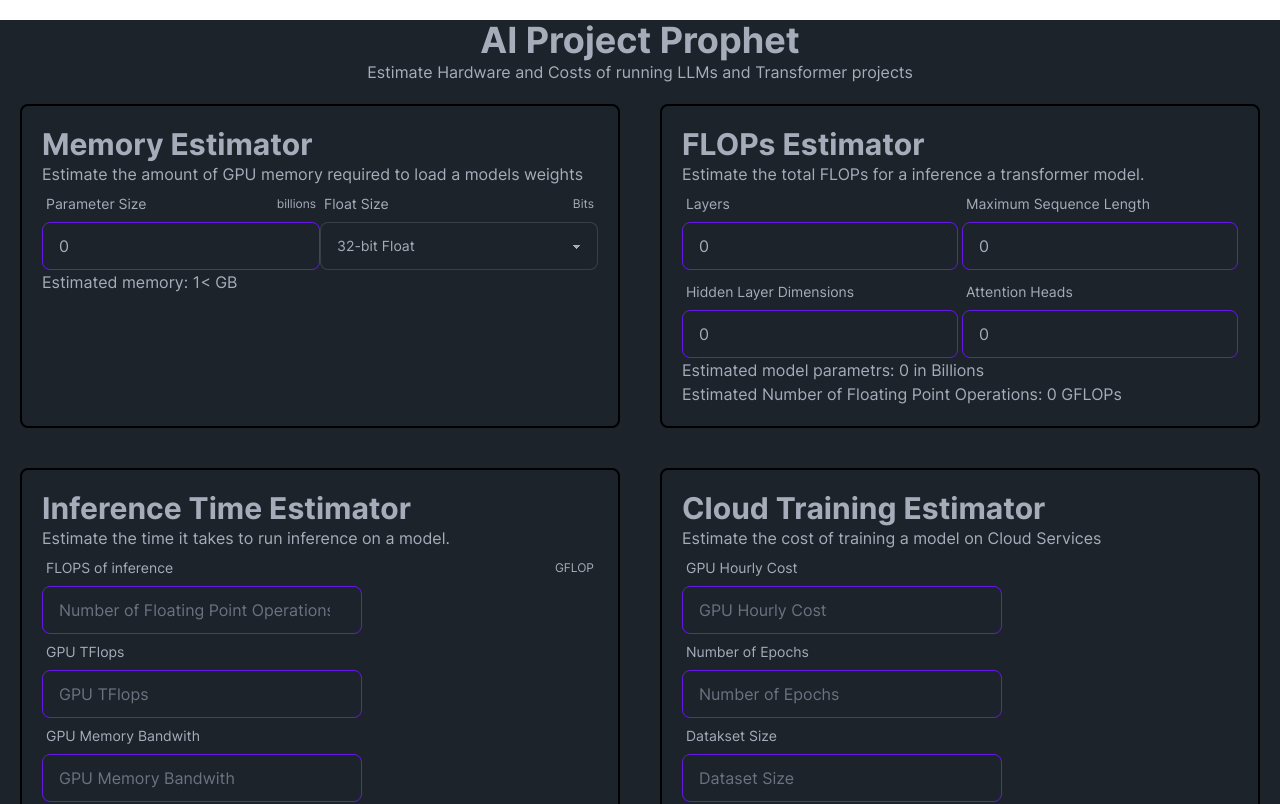
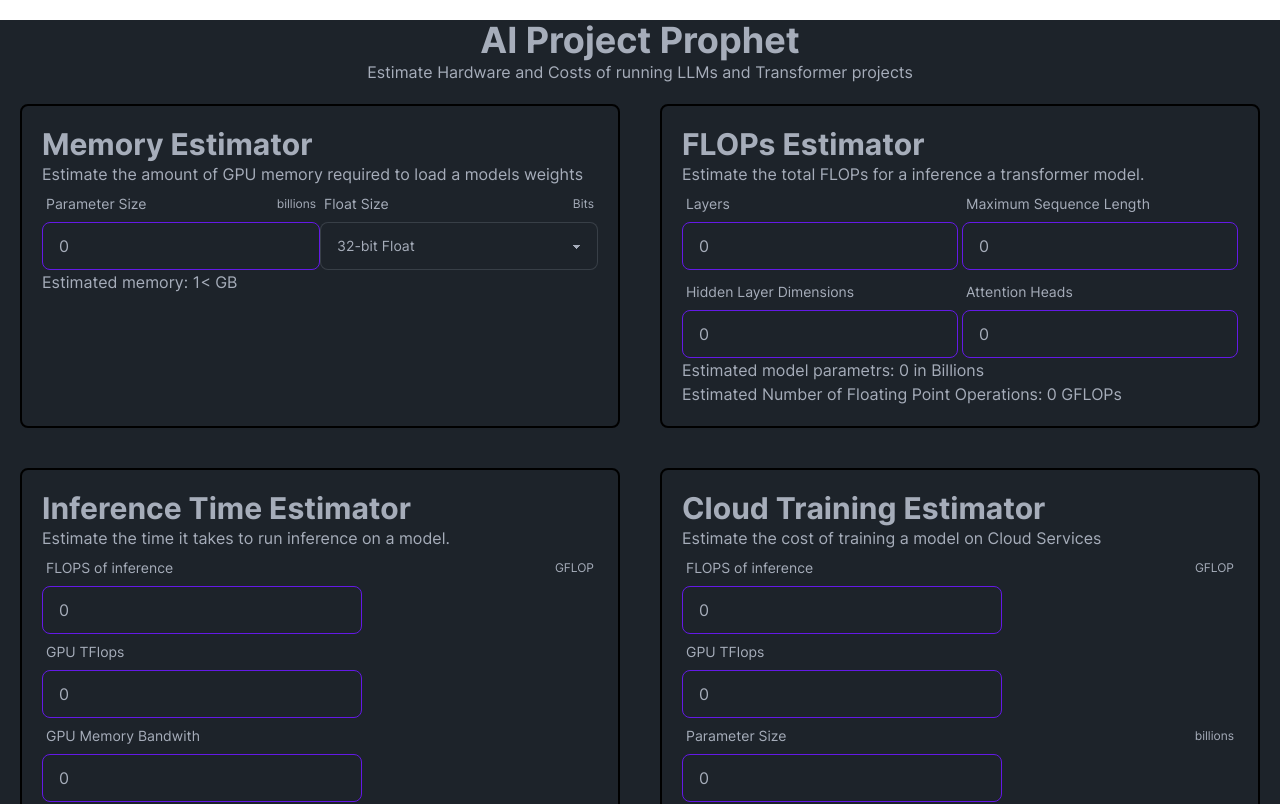
Before and after one commit to isEmmanuelOlowe/llm-cost-estimator, a Next.js app: page / in a window 1280 px wide. Shown: the top 804 px of the page. Built offline with nearby package versions, Linux system fonts and the light colour scheme.

Commit message:
FEAT: compiles

```diff
--- a/src/estimator/estimator.ts
+++ b/src/estimator/estimator.ts
@@ -36,7 +36,7 @@ export function estimateInferenceTime(
   gpu_tflops: number,
   num_params: number,
   memory_bandwidth: number,
-  overhead_factor: 1.2
+  overhead_factor: number
 ): number {
   // Convert GPU TFLOPs to FLOPs and divide by 2 because of FMA.
   const gpu_flops: number = (gpu_tflops * 1e12) / 2;
@@ -66,7 +66,7 @@ export function estimateTrainingCost(
   gpu_tflops: number,
   num_params: number,
   memory_bandwidth: number,
-  overhead_factor: 1.2,
+  overhead_factor: number,
   gpu_hourly_cost: number,
   num_epochs: number,
   dataset_size: number
--- a/src/pages/index.tsx
+++ b/src/pages/index.tsx
@@ -31,15 +31,15 @@ export default function HomePage() {
   const [numHeads, setNumHeads] = useState<number>(0);
 
   //Estimating the inference time
-  const [flops, setFlops] = useState<number>();
-  const [gpuTFlops, setGpuTFlops] = useState<number>();
-  const [memoryBandwith, setMemoryBaandwith] = useState<number>();
+  const [flops, setFlops] = useState<number>(0);
+  const [gpuTFlops, setGpuTFlops] = useState<number>(0);
+  const [memoryBandwith, setMemoryBaandwith] = useState<number>(0);
   const [overheadFactor, setOverheadFactor] = useState<number>(1.2);
 
   //Estimating cloud training cost
-  const [gpuHourlyCost, setGpuHourlyCost] = useState<number>();
-  const [numEpochs, setNumEpochs] = useState<number>();
-  const [datasetSize, setDatasetSize] = useState<number>();
+  const [gpuHourlyCost, setGpuHourlyCost] = useState<number>(0);
+  const [numEpochs, setNumEpochs] = useState<number>(0);
+  const [datasetSize, setDatasetSize] = useState<number>(0);
 
   const formatGB = (num: number): string => {
     if (num < 1 || num === undefined) {
@@ -167,9 +167,8 @@ export default function HomePage() {
           </div>
           <p>
             Estimated model parametrs:{' '}
-            {calculateNumParams(numLayers, seqLength, hiddenSize, numHeads) /
-              10 ** 9}{' '}
-            in Billions{' '}
+            {calculateNumParams(numLayers, seqLength, hiddenSize) / 10 ** 9} in
+            Billions{' '}
           </p>
           <p>
             Estimated Number of Floating Point Operations:{' '}
@@ -263,6 +262,44 @@ export default function HomePage() {
           <div className='flex flex-col'>
             <p>Estimate the cost of training a model on Cloud Services</p>
             <label className='label'>
+              <span className='label-text'>FLOPS of inference</span>
+              <span className='label-text-alt'>GFLOP</span>
+            </label>
+            <input
+              className='input input-bordered input-primary w-full max-w-xs'
+              placeholder='Number of Floating Point Operations of '
+              type='number'
+              onChange={(e) => {
+                setFlops(parseFloat(e.target.value));
+              }}
+              value={flops}
+            />
+            <label className='label'>
+              <span className='label-text'>GPU TFlops</span>
+            </label>
+            <input
+              className='input input-bordered input-primary w-full max-w-xs'
+              placeholder='GPU TFlops'
+              type='number'
+              onChange={(e) => {
+                setGpuTFlops(parseFloat(e.target.value));
+              }}
+              value={gpuTFlops}
+            />
+            <label className='label'>
+              <span className='label-text'>Parameter Size</span>
+              <span className='label-text-alt'>billions</span>
+            </label>
+            <input
+              className='input input-bordered input-primary w-full max-w-xs'
+              placeholder='Number of Model Parameters'
+              type='number'
+              onChange={(e) => {
+                setNumParams(parseInt(e.target.value));
+              }}
+              value={numParams}
+            />
+            <label className='label'>
               <span className='label-text'>GPU Hourly Cost</span>
             </label>
             <input
@@ -304,6 +341,7 @@ export default function HomePage() {
             {estimateTrainingCost(
               flops,
               gpuTFlops,
+              numParams,
               memoryBandwith,
               overheadFactor,
               gpuHourlyCost,
```
Also changed, not shown: 1 other file (tests, documents, lock files or other folders).
